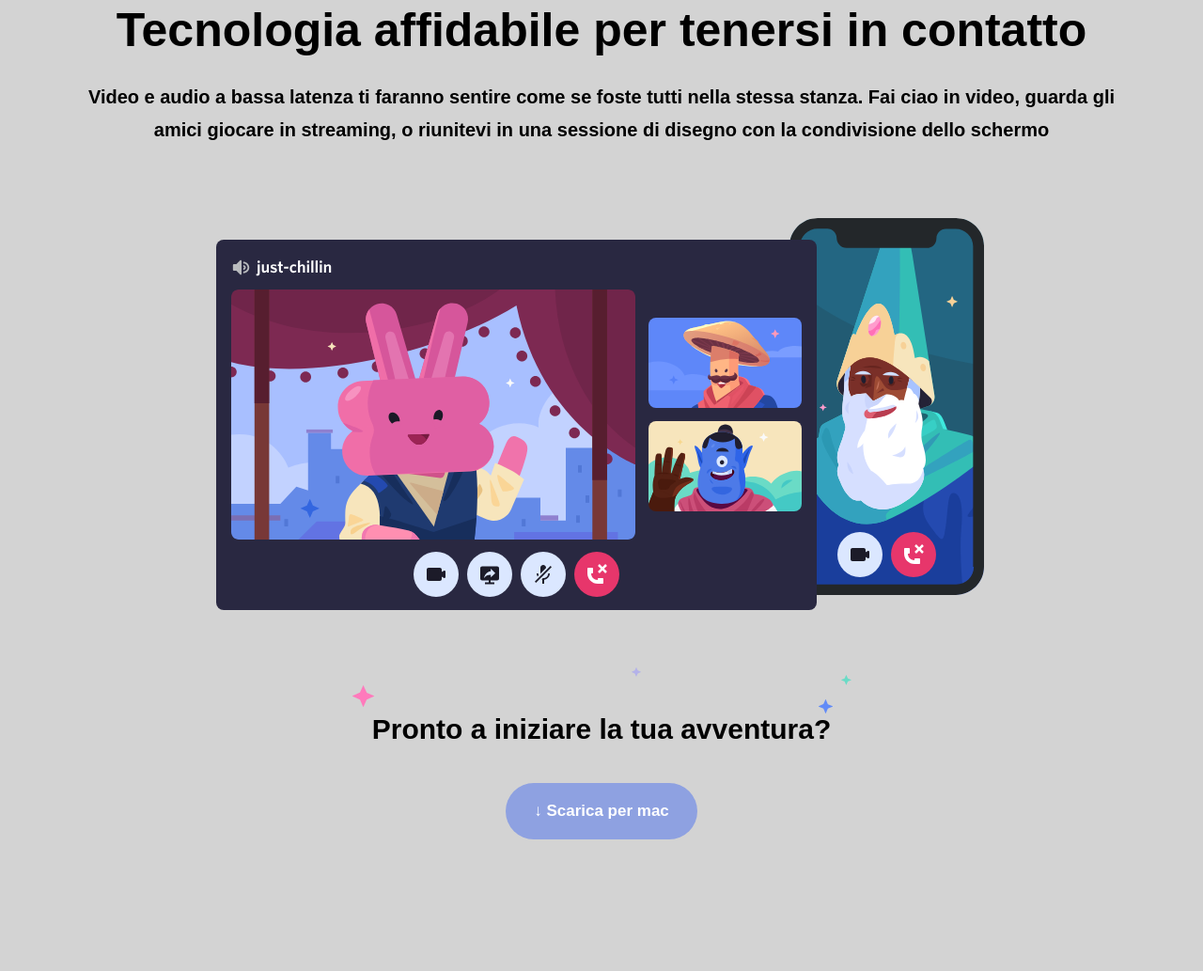
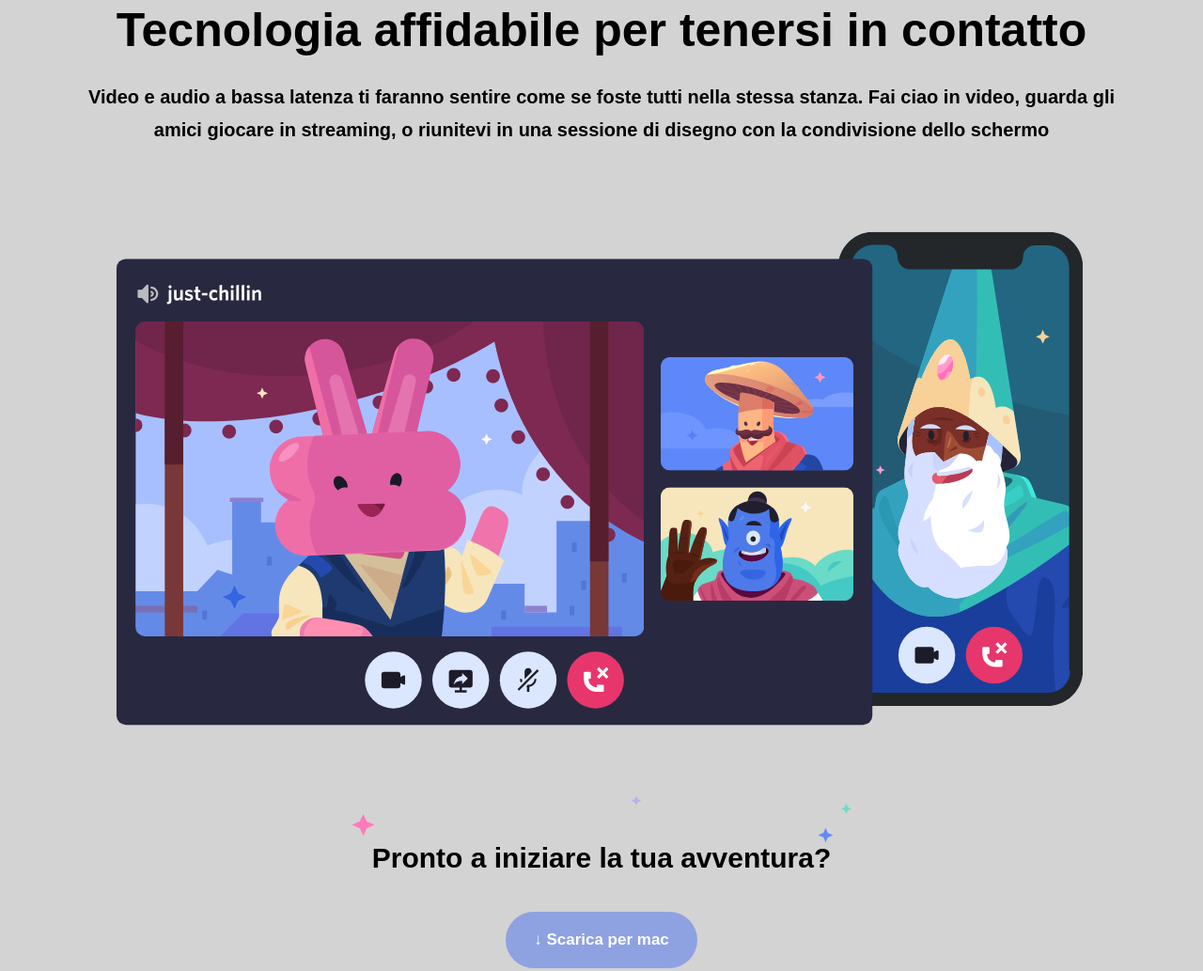
Before and after one commit to MarcoCalabretta1988/htmlcss-discord, a plain HTML site: page index.html in a window 1280 px wide. Shown: the part 3525-4558 px from the top of the page at 94% size. Drawn offline with Linux system fonts and the light colour scheme.

Commit message:
big img fix

```diff
--- a/css/style.css
+++ b/css/style.css
@@ -229,6 +229,9 @@ header{
     padding: 100px 0;
 }
 
+.big-img{
+    width: 100%;
+}
 /* LAYOUT STAR IMAGE */
 
 .star-alone{
--- a/index.html
+++ b/index.html
@@ -97,7 +97,7 @@
               <div class="main-footer-box">
                  <h2>Tecnologia affidabile per tenersi in contatto</h2>
                  <p>Video e audio a bassa latenza ti faranno sentire come se foste tutti nella stessa stanza. Fai ciao in video, guarda gli amici giocare in streaming, o riunitevi in una sessione di disegno con la condivisione dello schermo</p>
-                <img src="img/item4-big.svg" alt="Big image">
+                <img src="img/item4-big.svg" alt="Big image" class="big-img">
                 <img src="img/stars.svg" alt="Stelline" class="star-alone">
                 <h3>Pronto a iniziare la tua avventura?</h3>
                 <button class="bg-lilla text-white">&#8595; Scarica per mac</button>
```
